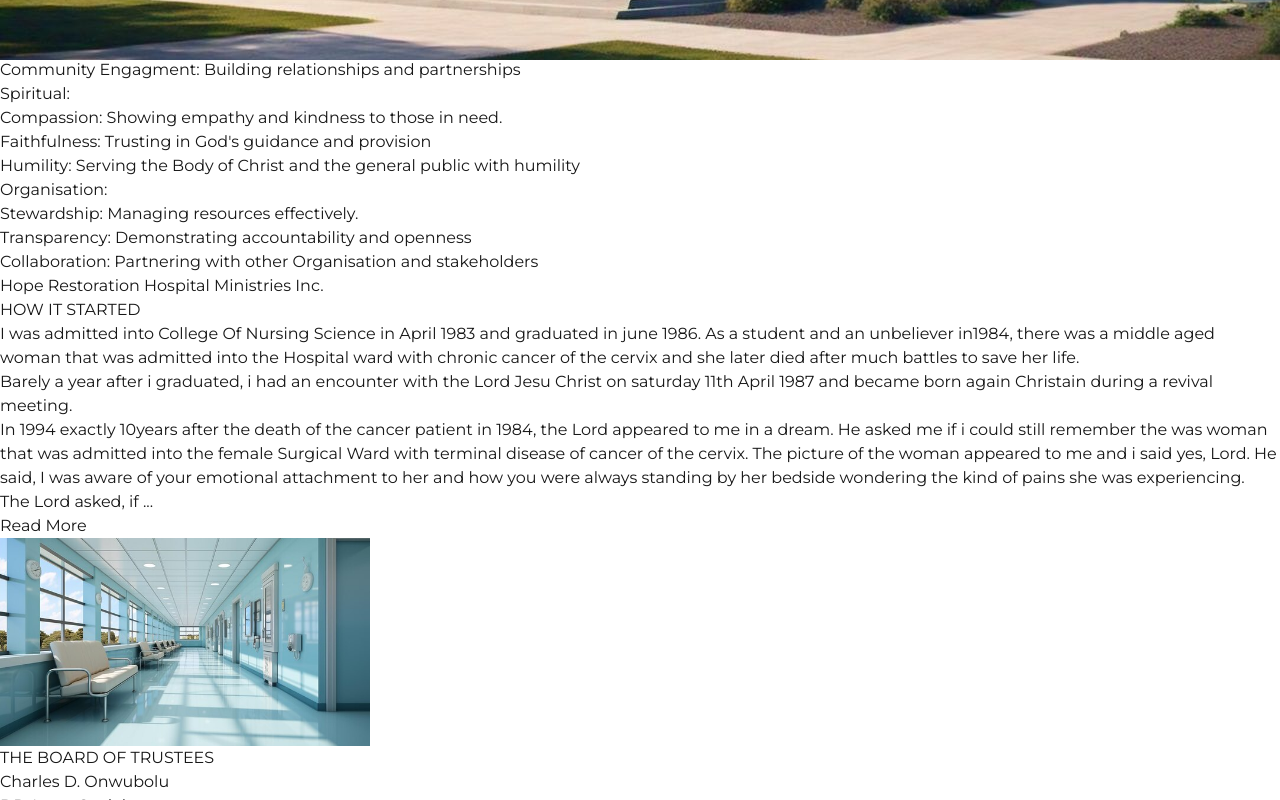
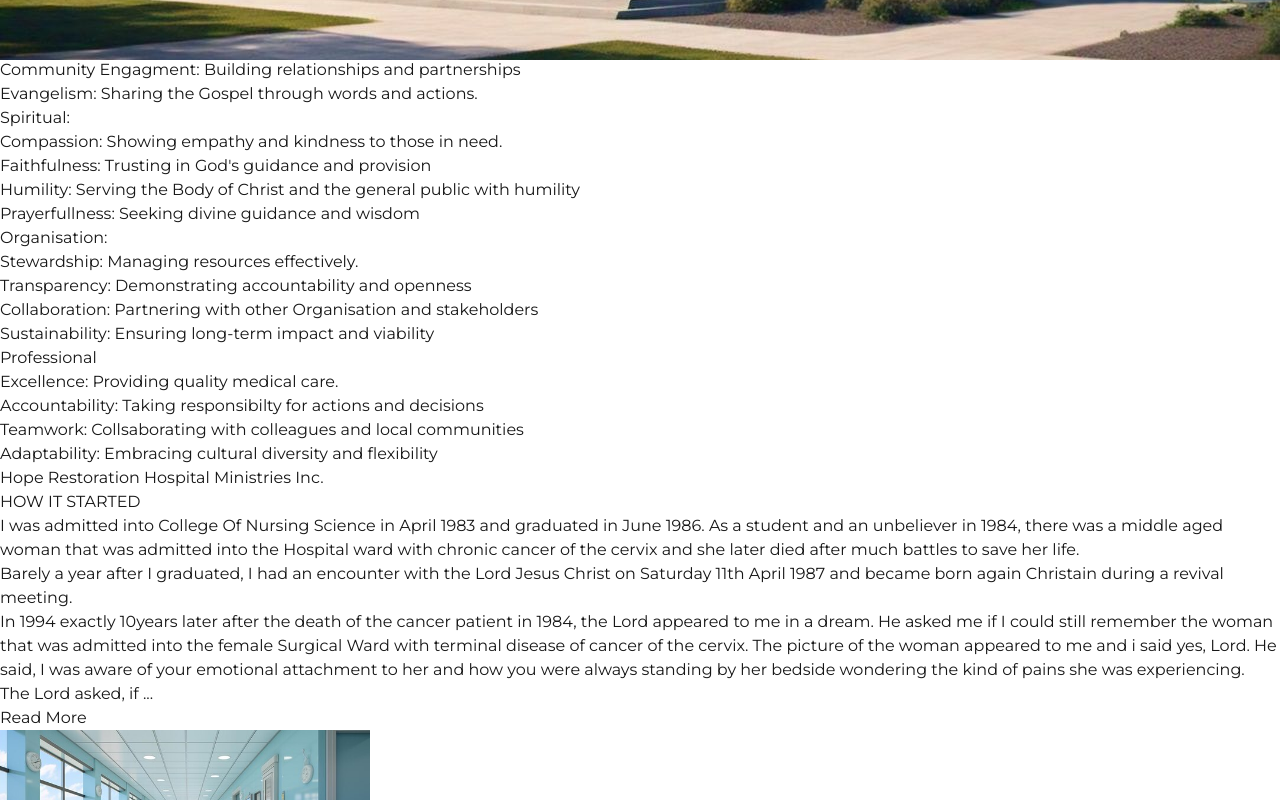
Before and after one commit to kvngOluchi/HopeRestorationHospitalMinistry, a Next.js app: page /About-Us in a window 1280 px wide. Shown: the part 740-1540 px from the top of the page. Built offline with nearby package versions, Linux system fonts and the light colour scheme; a web font is replaced by a local one.

Commit message:
updateedt web

```diff
--- a/src/app/components/about-us/about-us-definition/index.tsx
+++ b/src/app/components/about-us/about-us-definition/index.tsx
@@ -34,9 +34,9 @@
           <ReadMore text={str} />
           <span className="font-bold text-[#423e73] ">CORE VALUES: </span>
           <p className="font-bold">Mission:</p>
-          <ul className="list-style-type list-disc bg-[#1c1d1d] text-white">
+          <ul className="list-style-type list-disc bg-[#423e73] text-white">
             <li>
-              Servant Hood: Serving the physical and spiritual needs of others
+              Servant hood: Serving the physical and spiritual needs of others
             </li>
             <li>
               Cultural Sensitivity: Respecting local customs and tradtions
@@ -44,23 +44,37 @@
             <li>
               Community Engagment: Building relationships and partnerships
             </li>
+            <li>Evangelism: Sharing the Gospel through words and actions.</li>
           </ul>
           <p className="font-bold">Spiritual:</p>
-          <ul className="list-style-type list-disc bg-[#1c1d1d] text-white">
+          <ul className="list-style-type list-disc bg-[#423e73] text-white">
             <li>Compassion: Showing empathy and kindness to those in need.</li>
             <li>Faithfulness: Trusting in God's guidance and provision</li>
             <li>
               Humility: Serving the Body of Christ and the general public with
               humility
             </li>
+            <li>Prayerfullness: Seeking divine guidance and wisdom</li>
           </ul>
           <p className="font-bold">Organisation:</p>
-          <ul className="list-style-type list-disc bg-[#1c1d1d] text-white">
+          <ul className="list-style-type list-disc bg-[#423e73] text-white">
             <li>Stewardship: Managing resources effectively.</li>
             <li>Transparency: Demonstrating accountability and openness</li>
             <li>
               Collaboration: Partnering with other Organisation and stakeholders
             </li>
+            <li>Sustainability: Ensuring long-term impact and viability</li>
+          </ul>
+          <p className="font-bold">Professional</p>
+          <ul className="list-style-type list-disc bg-[#423e73] text-white">
+            <li>Excellence: Providing quality medical care.</li>
+            <li>
+              Accountability: Taking responsibilty for actions and decisions
+            </li>
+            <li>
+              Teamwork: Collsaborating with colleagues and local communities
+            </li>
+            <li>Adaptability: Embracing cultural diversity and flexibility</li>
           </ul>
         </div>
       </div>
--- a/src/app/components/about-us/board-of-trustees/index.tsx
+++ b/src/app/components/about-us/board-of-trustees/index.tsx
@@ -10,13 +10,13 @@
               THE BOARD OF TRUSTEES{" "}
             </h1>
             <ul className="list-disc list-style-type">
-              <li>Charles D. Onwubolu</li>
+              <li>Charles D. Onwubolu - President</li>
+              <li>Prince Obaro Omeru - Secretary</li>
               <li>DR. Isaac Osajele</li>
               <li>DR. Okuchukwu Onwubolu</li>
               <li>DR. Raph Onyemeihia</li>
               <li>Mrs. Peace Ironkwe</li>
               <li>DR. James Kpolugbo</li>
-              <li>Prince Obaro Omeru</li>
             </ul>
           </div>
           <div>
@@ -39,7 +39,7 @@
               MEMBERSHIP{" "}
             </h1>
             <p>
-              Membership is open to all christians and mainly volunteer from
+              Membership is open to all Christians and mainly volunteers from
               health workers.
             </p>
           </div>
--- a/src/app/components/about-us/how-it-started/index.tsx
+++ b/src/app/components/about-us/how-it-started/index.tsx
@@ -4,7 +4,7 @@
 
 export default function HowItStarted() {
   const str =
-    " The Lord asked, if you were a christian, what could you have done? I responded, i could have preached to her and peradventure she could have accepted Christ as her Lord Saviour and possibly make it to heaven, And the Lord said, Go and do likewise. Immediately, the burden came on me to go and rescure multitudes of souls that are passing through the hospitals into eternal damnation on daily basis.This is the beginning of my calling into hospital Ministry and the first tract that i wrote titled I watched her die came from this encounter with the Lord";
+    " The Lord asked, if you were a christian, what could you have done? I responded, i could have preached to her and peradventure she could have accepted Christ as her Lord Saviour and possibly make it to heaven, And the Lord said, Go and do likewise. Immediately, the burden came on me to go and rescue multitudes of souls that are passing through the hospitals into eternal damnation on daily basis.This is the beginning of my calling into hospital Ministry and the first tract that i wrote titled I watched her die came from this encounter with the Lord";
 
   return (
     <section className="layout-spacing p-5">
@@ -12,27 +12,26 @@
         <div>
           <h2 className=" font-bold text-xl">HOW IT STARTED</h2>
           <div className="w-20 h-1 bg-[#423e73] "></div>
-          <p>
+          <p className="pt-1">
             I was admitted into College Of Nursing Science in April 1983 and
-            graduated in june 1986. As a student and an unbeliever in1984, there
-            was a middle aged woman that was admitted into the Hospital ward
-            with chronic cancer of the cervix and she later died after much
+            graduated in June 1986. As a student and an unbeliever in 1984,
+            there was a middle aged woman that was admitted into the Hospital
+            ward with chronic cancer of the cervix and she later died after much
             battles to save her life.
           </p>
-          <p>
-            Barely a year after i graduated, i had an encounter with the Lord
-            Jesu Christ on saturday 11th April 1987 and became born again
+          <p className="pt-1">
+            Barely a year after I graduated, I had an encounter with the Lord
+            Jesus Christ on Saturday 11th April 1987 and became born again
             Christain during a revival meeting.
           </p>
-          <p>
-            In 1994 exactly 10years after the death of the cancer patient in
-            1984, the Lord appeared to me in a dream. He asked me if i could
-            still remember the was woman that was admitted into the female
-            Surgical Ward with terminal disease of cancer of the cervix. The
-            picture of the woman appeared to me and i said yes, Lord. He said, I
-            was aware of your emotional attachment to her and how you were
-            always standing by her bedside wondering the kind of pains she was
-            experiencing.
+          <p className="pt-1">
+            In 1994 exactly 10years later after the death of the cancer patient
+            in 1984, the Lord appeared to me in a dream. He asked me if I could
+            still remember the woman that was admitted into the female Surgical
+            Ward with terminal disease of cancer of the cervix. The picture of
+            the woman appeared to me and i said yes, Lord. He said, I was aware
+            of your emotional attachment to her and how you were always standing
+            by her bedside wondering the kind of pains she was experiencing.
           </p>
           <ReadMore text={str} />
         </div>
--- a/src/app/components/contact-us/contact-det/index.tsx
+++ b/src/app/components/contact-us/contact-det/index.tsx
@@ -27,7 +27,7 @@
             Email: cdonwubolu@gmail.com
           </p>
           <p className="text-[#084b1e] font-bold pb-5">
-            Website: cdonwubolu@gmail.com
+            Website: hoperestorationhospitalministry.com
           </p>
           <div className="bg-[#084b1e] w-10 h-0.5 m-auto"></div>
         </div>
--- a/src/app/components/footer/index.tsx
+++ b/src/app/components/footer/index.tsx
@@ -62,7 +62,7 @@
               <p>Zenith Bank PLC. A/C 1011350267</p>
             </div>
             <div className="block">
-              <p className=" font-bold">COMPANY:</p>
+              <p className=" font-bold">ORGANISATION:</p>
             </div>
             <div className="block">
               <a href="">HOPE RESTORATION HOSPITAL MINISTRY INC.</a>
--- a/src/app/components/home-page/hero/index.tsx
+++ b/src/app/components/home-page/hero/index.tsx
@@ -21,7 +21,7 @@
           </button>
           <div className="h-full grid gap-5 content-center max-w-3xl mx-auto text-center">
             <h1 className="text-white font-bold text-2xl sm:text-4xl lg:text-5xl lg:leading-[1.3]">
-              Welcome to Hope Restoration Hospital Ministries inc
+              Welcome to Hope Restoration Hospital Ministry Inc
             </h1>
             <button className="font-semibold grid grid-flow-col gap-3 w-max items-center mx-auto mt-5">
               We Care, Preach and God Heals, Saves.
--- a/src/app/components/home-page/message/index.tsx
+++ b/src/app/components/home-page/message/index.tsx
@@ -5,7 +5,9 @@
     <section className="layout-spacing mt-20 px-10">
       <div className="custom-container mb-20 ">
         <div className=" text-center font-bold text-2xl">
-          <h2 className="mt-20">ALL BECAUSE OF YOU</h2>
+          <h2 className="mt-20">
+            Suffered and Died for Our Salvation and Healing.
+          </h2>
           <div className="w-12 h-1 bg-[#423e73] m-auto mb-5"></div>
         </div>
         <p className="text-center text-lg font-bold">
```
Also changed, not shown: src/app/components/home-page/following-jesus/index.tsx (+4 -3 lines), src/app/components/home-page/serving-hospitals/index.tsx (+5 -8 lines), src/app/components/home-page/tract/index.tsx (+5 -5 lines).
